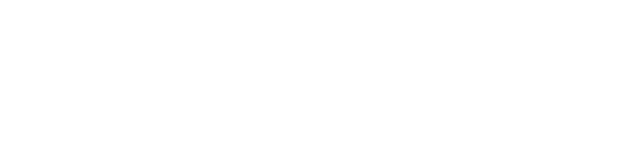
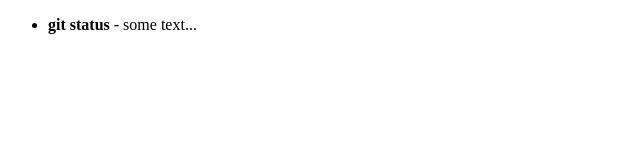
Before and after one commit to pasha-z25/fe-pro-27.12.22, a plain HTML site: page index.html in a window 1280 px wide. Shown: the whole page, without its empty margins (0-640 px from the left). Drawn offline with Linux system fonts and the light colour scheme.

Commit message:
add command list

```diff
--- a/index.html
+++ b/index.html
@@ -9,6 +9,11 @@
 </head>
 
 <body>
+  <ul>
+    <li>
+      <b>git status</b> - some text...
+    </li>
+  </ul>
   <script src="./index.js"></script>
 </body>
 
```
